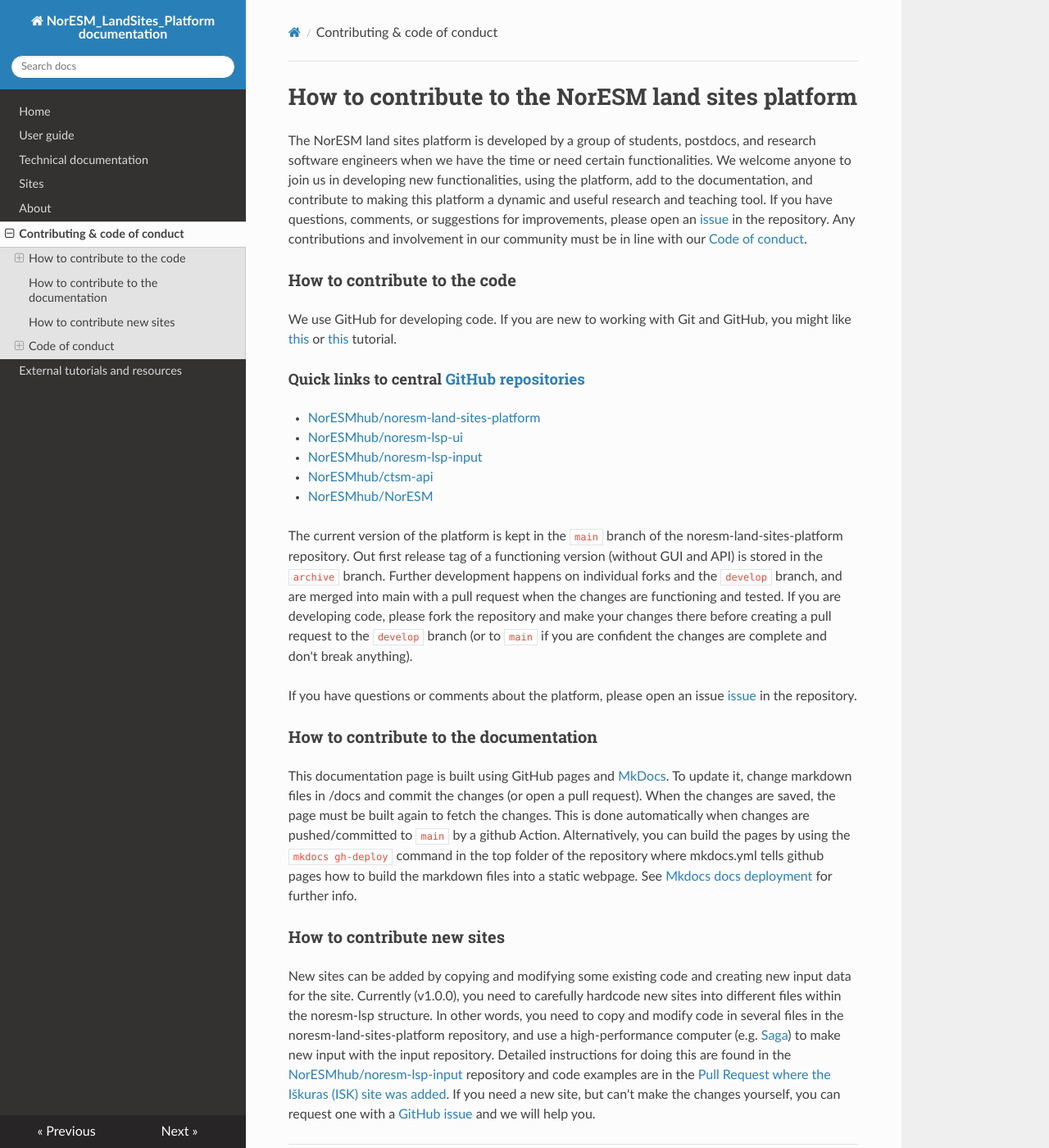
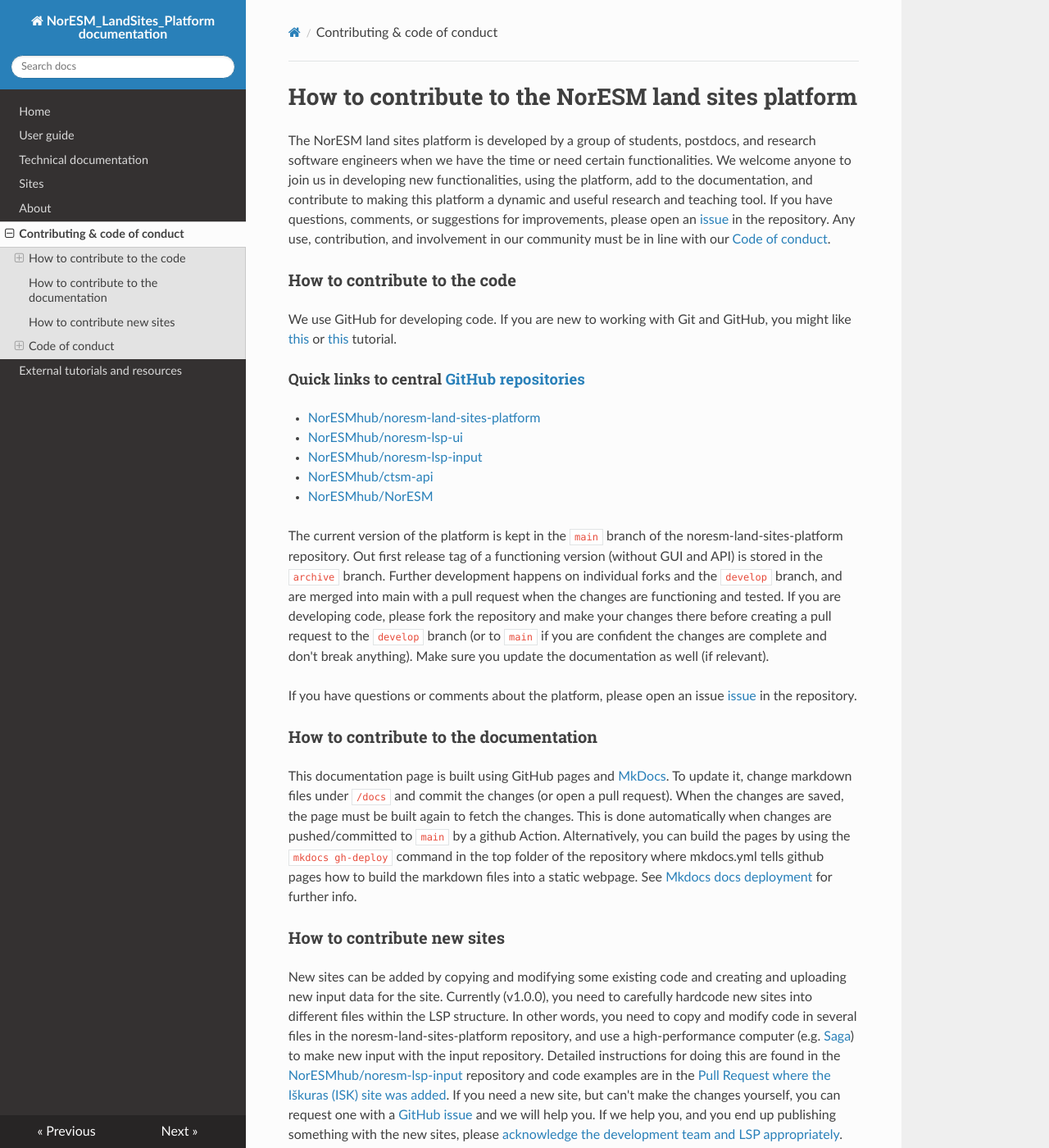
Before and after one commit to NorESMhub/noresm-land-sites-platform, an MkDocs documentation site: the page built from docs/contributing.md, in a window 1280 px wide and 1400 px high. Shown: the whole window at 82% size. Built offline with MkDocs 1.6.1, drawn with Linux system fonts in a browser that asks for light colours; nearby versions of some CDN libraries.

Commit message:
Update contributing.md

```diff
--- a/docs/contributing.md
+++ b/docs/contributing.md
@@ -1,6 +1,6 @@
 # How to contribute to the NorESM land sites platform
 
-The NorESM land sites platform is developed by a group of students, postdocs, and research software engineers when we have the time or need certain functionalities. We welcome anyone to join us in developing new functionalities, using the platform, add to the documentation, and contribute to making this platform a dynamic and useful research and teaching tool. If you have questions, comments, or suggestions for improvements, please open an [issue](https://github.com/NorESMhub/noresm-land-sites-platform/issues) in the repository. Any contributions and involvement in our community must be in line with our [Code of conduct](https://noresmhub.github.io/noresm-land-sites-platform/contributing/#code-of-conduct).
+The NorESM land sites platform is developed by a group of students, postdocs, and research software engineers when we have the time or need certain functionalities. We welcome anyone to join us in developing new functionalities, using the platform, add to the documentation, and contribute to making this platform a dynamic and useful research and teaching tool. If you have questions, comments, or suggestions for improvements, please open an [issue](https://github.com/NorESMhub/noresm-land-sites-platform/issues) in the repository. Any use, contribution, and involvement in our community must be in line with our [Code of conduct](https://noresmhub.github.io/noresm-land-sites-platform/contributing/#code-of-conduct).
 
 ### How to contribute to the code
 
@@ -14,18 +14,17 @@
 - [NorESMhub/ctsm-api](https://github.com/NorESMhub/ctsm-api)
 - [NorESMhub/NorESM](https://github.com/NorESMhub/NorESM)
 
-The current version of the platform is kept in the `main` branch of the noresm-land-sites-platform repository. Out first release tag of a functioning version (without GUI and API) is stored in the `archive` branch. Further development happens on individual forks and the `develop` branch, and are merged into main with a pull request when the changes are functioning and tested. If you are developing code, please fork the repository and make your changes there before creating a pull request to the `develop` branch (or to `main` if you are confident the changes are complete and don't break anything).
+The current version of the platform is kept in the `main` branch of the noresm-land-sites-platform repository. Out first release tag of a functioning version (without GUI and API) is stored in the `archive` branch. Further development happens on individual forks and the `develop` branch, and are merged into main with a pull request when the changes are functioning and tested. If you are developing code, please fork the repository and make your changes there before creating a pull request to the `develop` branch (or to `main` if you are confident the changes are complete and don't break anything). Make sure you update the documentation as well (if relevant).
 
 If you have questions or comments about the platform, please open an issue [issue](https://github.com/NorESMhub/noresm-land-sites-platform/issues) in the repository.
 
 ### How to contribute to the documentation
 
-This documentation page is built using GitHub pages and [MkDocs](https://www.mkdocs.org/). To update it, change markdown files in /docs and commit the changes (or open a pull request). When the changes are saved, the page must be built again to fetch the changes. This is done automatically when changes are pushed/committed to `main` by a github Action. Alternatively, you can build the pages by using the `mkdocs gh-deploy` command in the top folder of the repository where mkdocs.yml tells github pages how to build the markdown files into a static webpage. See [Mkdocs docs deployment](https://www.mkdocs.org/user-guide/deploying-your-docs/) for further info.
+This documentation page is built using GitHub pages and [MkDocs](https://www.mkdocs.org/). To update it, change markdown files under `/docs` and commit the changes (or open a pull request). When the changes are saved, the page must be built again to fetch the changes. This is done automatically when changes are pushed/committed to `main` by a github Action. Alternatively, you can build the pages by using the `mkdocs gh-deploy` command in the top folder of the repository where mkdocs.yml tells github pages how to build the markdown files into a static webpage. See [Mkdocs docs deployment](https://www.mkdocs.org/user-guide/deploying-your-docs/) for further info.
 
 ### How to contribute new sites
 
-New sites can be added by copying and modifying some existing code and creating new input data for the site. Currently (v1.0.0), you need to carefully hardcode new sites into different files within the noresm-lsp structure. In other words, you need to copy and modify code in several files in the noresm-land-sites-platform repository, and use a high-performance computer (e.g. [Saga](https://documentation.sigma2.no/hpc_machines/saga.html)) to make new input with the input repository. Detailed instructions for doing this are found in the [NorESMhub/noresm-lsp-input](https://github.com/NorESMhub/noresm-lsp-input) repository and code examples are in the [Pull Request where the Iškuras (ISK) site was added](https://github.com/NorESMhub/noresm-land-sites-platform/pull/116). If you need a new site, but can't make the changes yourself, you can request one with a [GitHub issue](https://github.com/NorESMhub/noresm-land-sites-platform/issues/new/choose) and we will help you.
-
+New sites can be added by copying and modifying some existing code and creating and uploading new input data for the site. Currently (v1.0.0), you need to carefully hardcode new sites into different files within the LSP structure. In other words, you need to copy and modify code in several files in the noresm-land-sites-platform repository, and use a high-performance computer (e.g. [Saga](https://documentation.sigma2.no/hpc_machines/saga.html)) to make new input with the input repository. Detailed instructions for doing this are found in the [NorESMhub/noresm-lsp-input](https://github.com/NorESMhub/noresm-lsp-input) repository and code examples are in the [Pull Request where the Iškuras (ISK) site was added](https://github.com/NorESMhub/noresm-land-sites-platform/pull/116). If you need a new site, but can't make the changes yourself, you can request one with a [GitHub issue](https://github.com/NorESMhub/noresm-land-sites-platform/issues/new/choose) and we will help you. If we help you, and you end up publishing something with the new sites, please [acknowledge the development team and LSP appropriately](https://noresmhub.github.io/noresm-land-sites-platform/about/#how-to-cite).
 
 --------------------------
 
```
